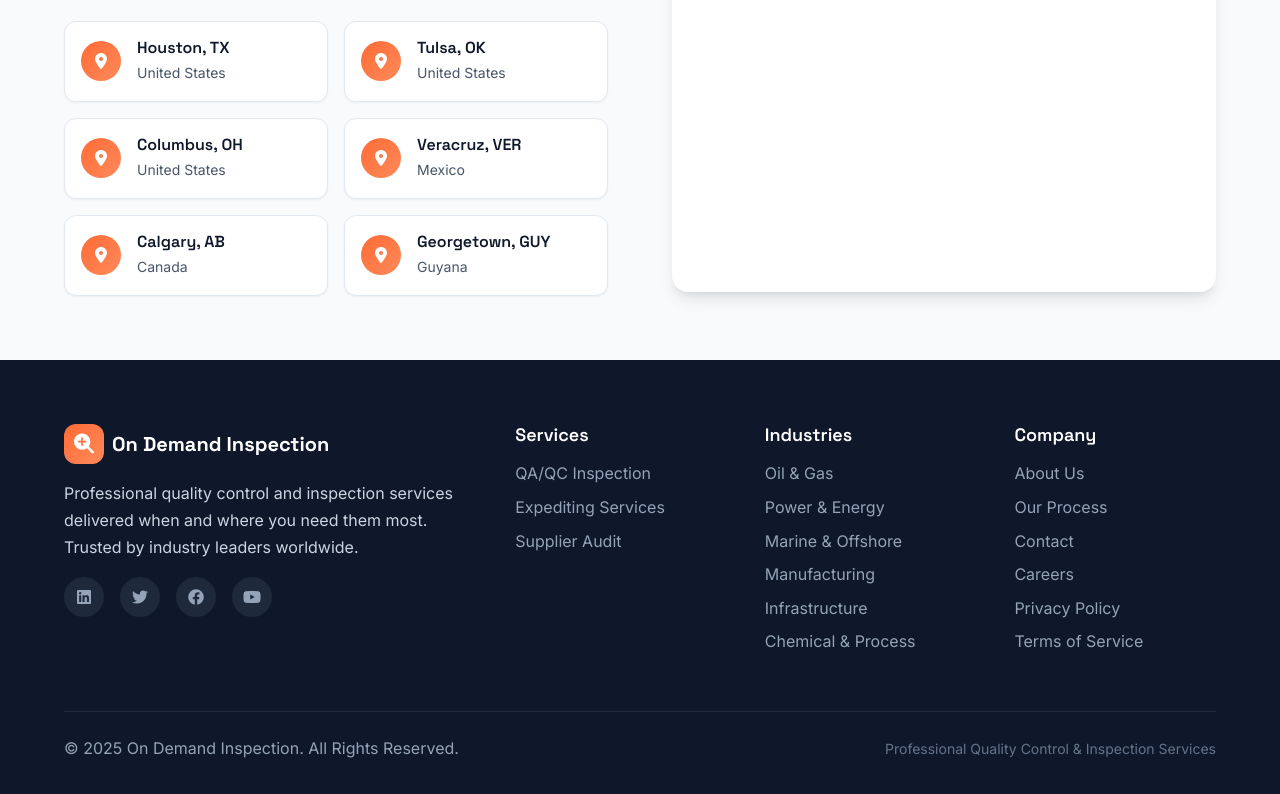
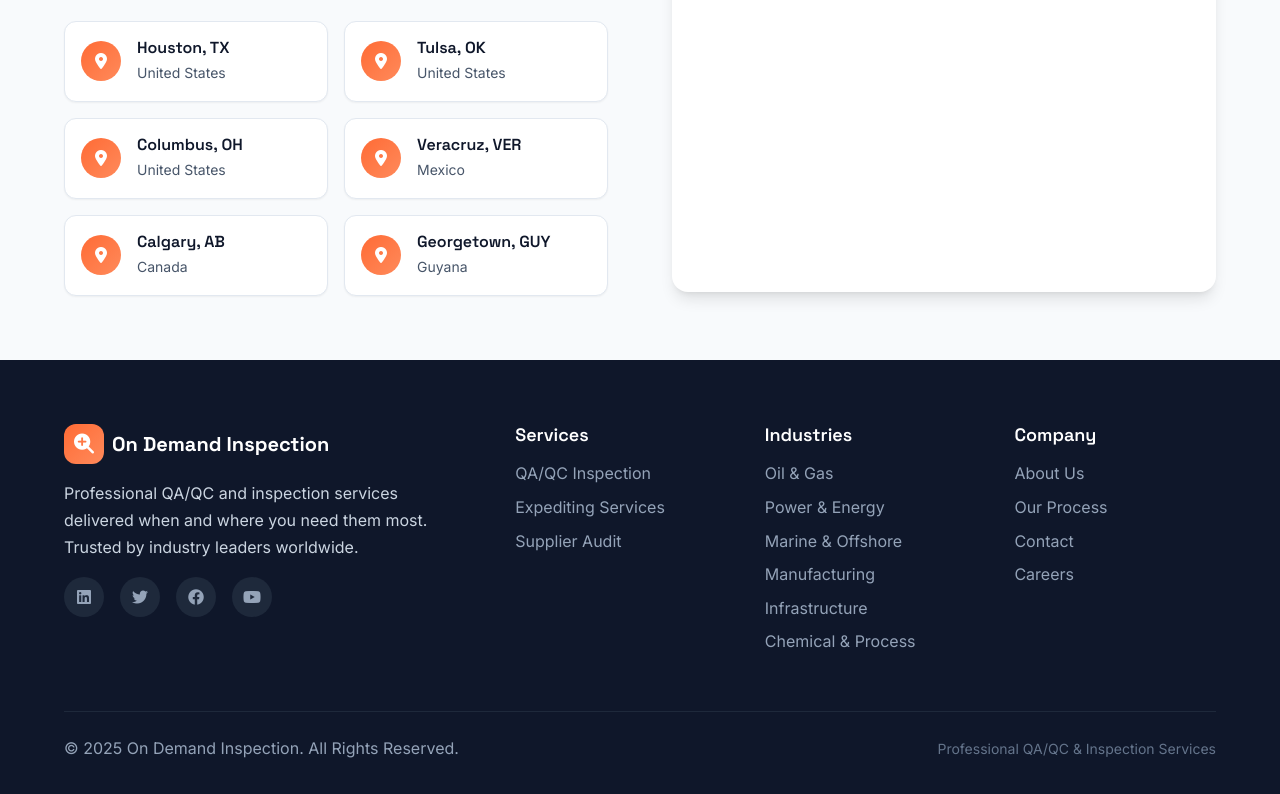
Before and after one commit to qaQualiT/onDemandInspection, a website: page index.html in a window 1280 px wide. Shown: the part 7407-8201 px from the top of the page. Drawn offline with Linux system fonts and the light colour scheme; some packages are replaced by stand-ins of ours; a script that the page names is missing.

Commit message:
Update index.html

```diff
--- a/index.html
+++ b/index.html
@@ -559,7 +559,7 @@
               </div>
               <span class="logo-text">On Demand Inspection</span>
             </div>
-            <p>Professional quality control and inspection services delivered when and where you need them most. Trusted by industry leaders worldwide.</p>
+            <p>Professional QA/QC and inspection services delivered when and where you need them most. Trusted by industry leaders worldwide.</p>
             <div class="footer-social">
               <a href="#" aria-label="LinkedIn"><i class="fab fa-linkedin"></i></a>
               <a href="#" aria-label="Twitter"><i class="fab fa-twitter"></i></a>
@@ -596,8 +596,6 @@
               <li><a href="#process">Our Process</a></li>
               <li><a href="#contact">Contact</a></li>
               <li><a href="#">Careers</a></li>
-              <li><a href="#">Privacy Policy</a></li>
-              <li><a href="#">Terms of Service</a></li>
             </ul>
           </div>
         </div>
@@ -607,7 +605,7 @@
             &copy; 2025 On Demand Inspection. All Rights Reserved.
           </div>
           <div class="legal-links">
-            <span>Professional Quality Control & Inspection Services</span>
+            <span>Professional QA/QC & Inspection Services</span>
           </div>
         </div>
       </div>
```
